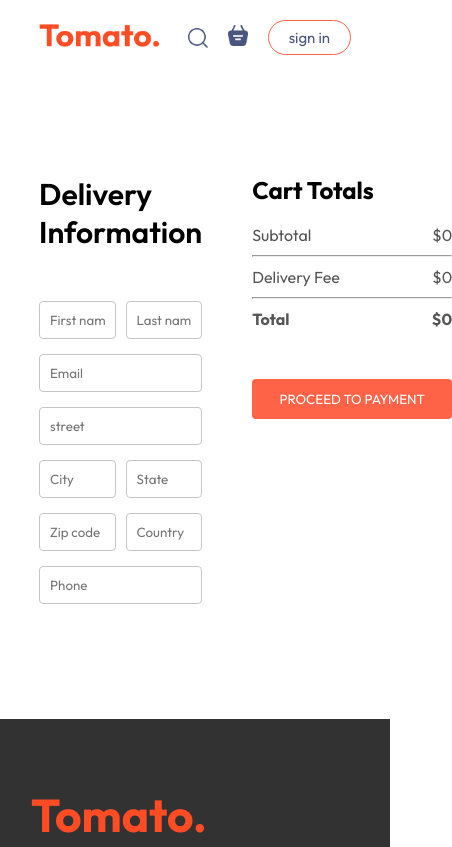
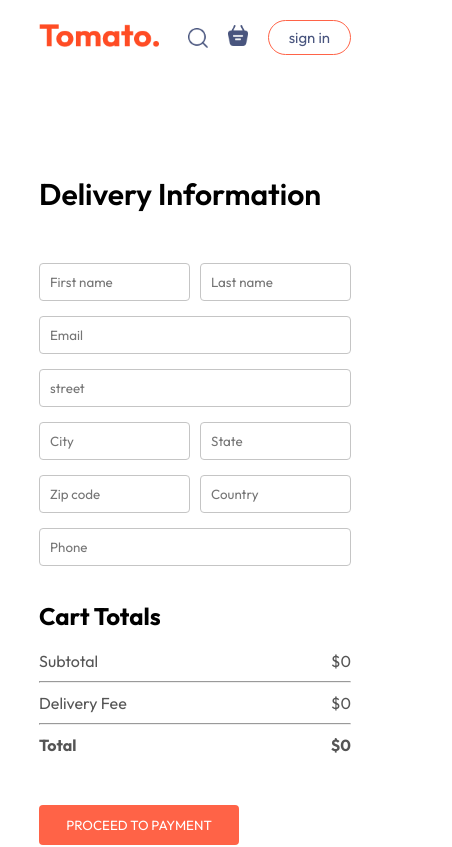
Before and after one commit to sarachafikidrissi/Foody-Website-Project, a React (Create React App) app in the folder foody/: page /order in a window 390 px wide. Shown: the top 847 px of the page, 452 px wide, since content can reach past the window. Built offline with nearby package versions, Linux system fonts and the light colour scheme.

Commit message:
add responsivity to placeorder page

```diff
--- a/foody/src/Pages/PlaceOrder/PlaceOrder.css
+++ b/foody/src/Pages/PlaceOrder/PlaceOrder.css
@@ -36,3 +36,10 @@
 .place-order .cart-total button {
     margin-top: 30px;
 }
+
+@media (max-width: 430px) {
+    .place-order{
+        flex-direction: column;
+        gap: 20px;
+    }
+}
```
